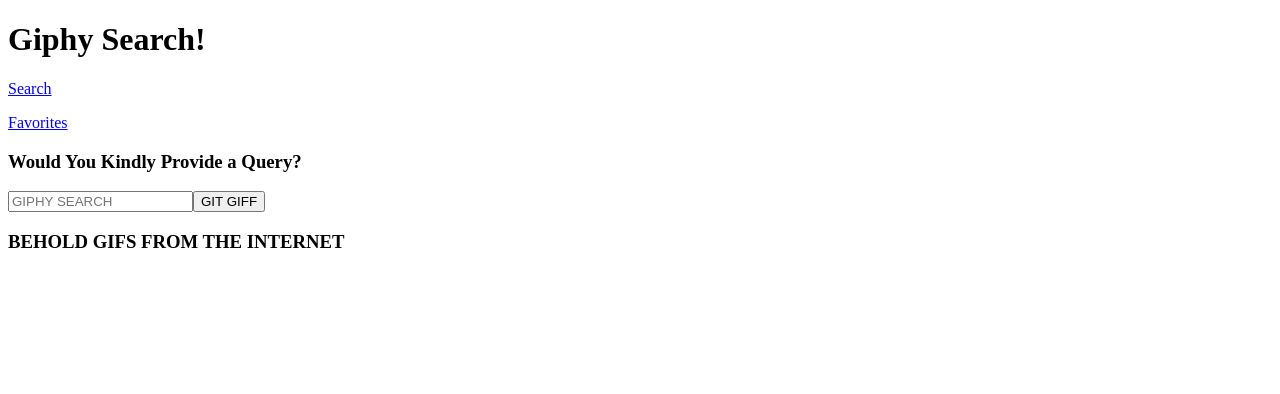
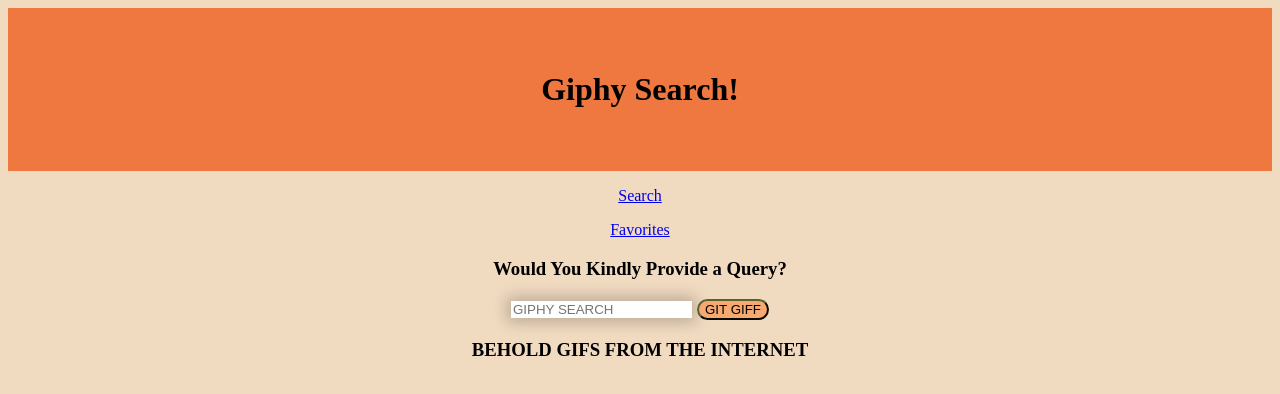
Before and after one commit to CHatch2020/group-giphy-saga-project, a React (Create React App) app: page /#/ in a window 1280 px wide. Shown: the top 394 px of the page. Built offline with nearby package versions, Linux system fonts and the light colour scheme.

Commit message:
very mediocre styling applied

```diff
--- /dev/null
+++ b/public/index.css
@@ -0,0 +1,3 @@
+html {
+    background-color: #F0DAC0;
+}
--- a/public/index.html
+++ b/public/index.html
@@ -14,6 +14,7 @@
       user's mobile device or desktop. See https://developers.google.com/web/fundamentals/web-app-manifest/
     -->
     <link rel="manifest" href="%PUBLIC_URL%/manifest.json" />
+    <link rel="stylesheet" type="text/css" href="index.css"/>
     <!--
       Notice the use of %PUBLIC_URL% in the tags above.
       It will be replaced with the URL of the `public` folder during the build.
--- /dev/null
+++ b/src/components/App/App.css
@@ -0,0 +1,5 @@
+h1 {
+    background-color: #EE7840;
+    margin: 0;
+    padding: 5%;
+}
--- a/src/components/App/App.js
+++ b/src/components/App/App.js
@@ -1,17 +1,23 @@
-import React from 'react';
-import {HashRouter as Router, Route, Link} from 'react-router-dom';
-import SearchView from './searchView/searchView.jsx';
-import FavoriteView from './favoriteView/favoriteView';
-
+import React from "react";
+import { HashRouter as Router, Route, Link } from "react-router-dom";
+import SearchView from "./searchView/searchView.jsx";
+import FavoriteView from "./favoriteView/favoriteView";
+import "./App.css";
 
 function App(props) {
   return (
-    <div>
-      <h1>Giphy Search!</h1>
+    <div className="body">
+      <header>
+        <h1>Giphy Search!</h1>
+      </header>
 
       <Router>
-        <p><Link to='/'>Search</Link></p>
-        <p><Link to='/favorite'>Favorites</Link></p>
+        <p>
+          <Link to="/">Search</Link>
+        </p>
+        <p>
+          <Link to="/favorite">Favorites</Link>
+        </p>
 
         <Route exact path="/">
           <SearchView />
--- a/src/components/App/favoriteView/favoriteView.jsx
+++ b/src/components/App/favoriteView/favoriteView.jsx
@@ -16,11 +16,9 @@
   return (
     <div>
       <h2>Your Favorites!</h2>
-      <ul>
         {favGif.map((gif) => {
-          return <li key={gif.id}> <img src={gif.url}/> </li>
+          return <p key={gif.id}> <img src={gif.url}/> </p>
         })}
-      </ul>
     </div>
   );
 }
--- /dev/null
+++ b/src/components/App/searchView/search.css
@@ -0,0 +1,28 @@
+.body {
+    text-align: center;
+}
+
+input {
+    margin-right: 5px;
+    box-shadow: 0 0 15px 4px rgba(0, 0, 0, 0.219);
+    border: none;
+}
+
+button {
+    border-color: #5C5F30;
+    border-width: 2px;
+    border-radius: 50px;
+    background-color: #F6A970;
+}
+
+button:hover {
+    border-color: white;
+    background-color: #5C5F30;
+    color: white;
+}
+
+.images {
+    margin-left: 400px;
+    margin-right: 400px;
+    padding-bottom: 30px;
+}
--- a/src/components/App/searchView/searchView.jsx
+++ b/src/components/App/searchView/searchView.jsx
@@ -1,5 +1,6 @@
 import React, {useState}from 'react';
 import { useDispatch, useSelector } from 'react-redux';
+import './search.css';
 
 export default function SearchView() {
   //ALIAS HOOKS
@@ -28,7 +29,7 @@
   }
 
   return(
-    <div>
+    <div className="body">
       <h3> Would You Kindly Provide a Query? </h3>
       <div>
         <form onSubmit={submitSearch}>
@@ -43,11 +44,9 @@
 
       <h3>BEHOLD GIFS FROM THE INTERNET</h3>
       <div>
-        <ul>
         {gifArray.map((gif, i) => {
-          return <li key={i}><img src={gif.images.original.url}/><button onClick={e => handleFave(gif.images.original.url)}>FAVE</button></li>
+          return <p className="images" key={i}><img src={gif.images.original.url}/><button onClick={e => handleFave(gif.images.original.url)}>FAVE</button></p>
         })}
-        </ul>
       </div>
     </div>
   )
```
Also changed, not shown: 1 other file (tests, documents, lock files or other folders).
